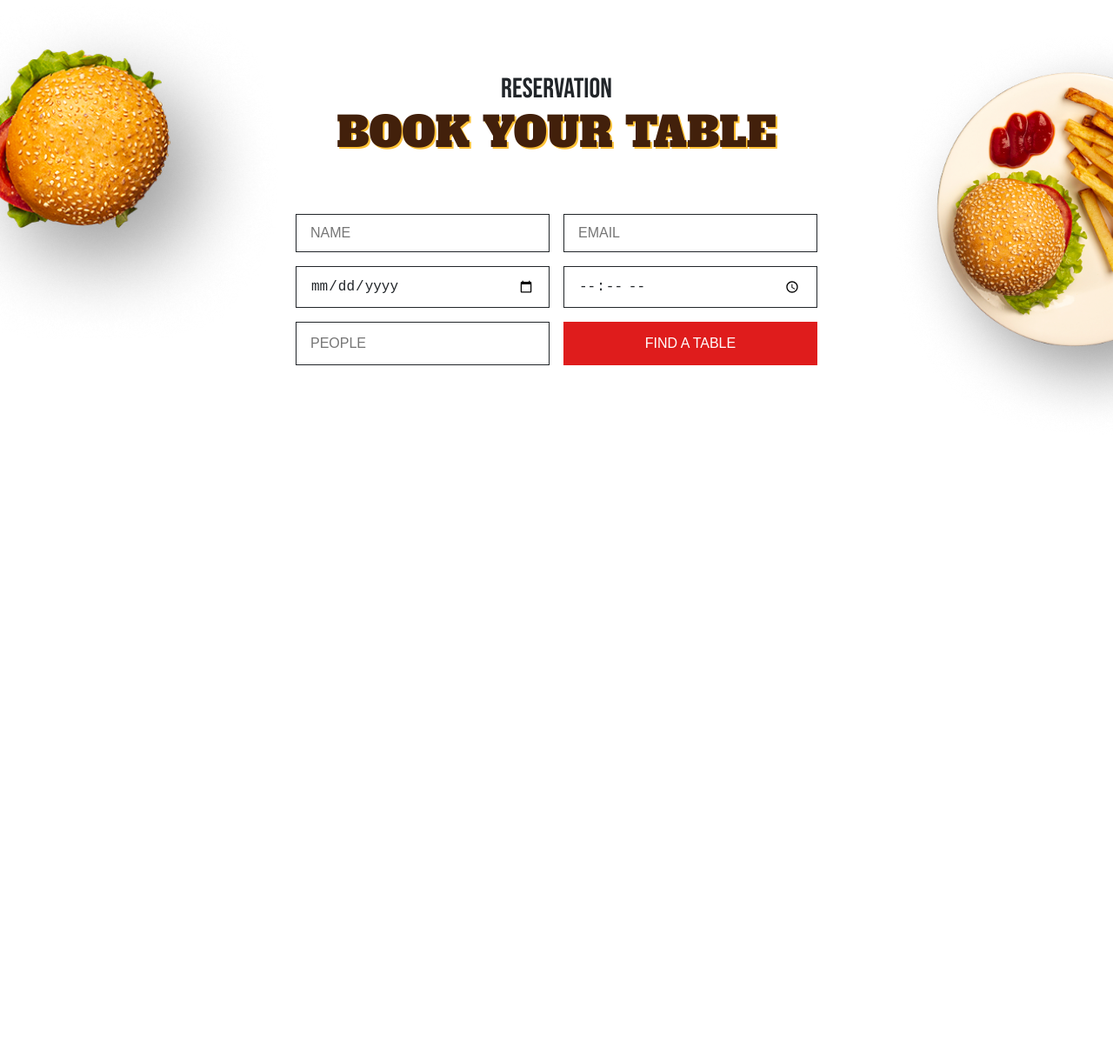
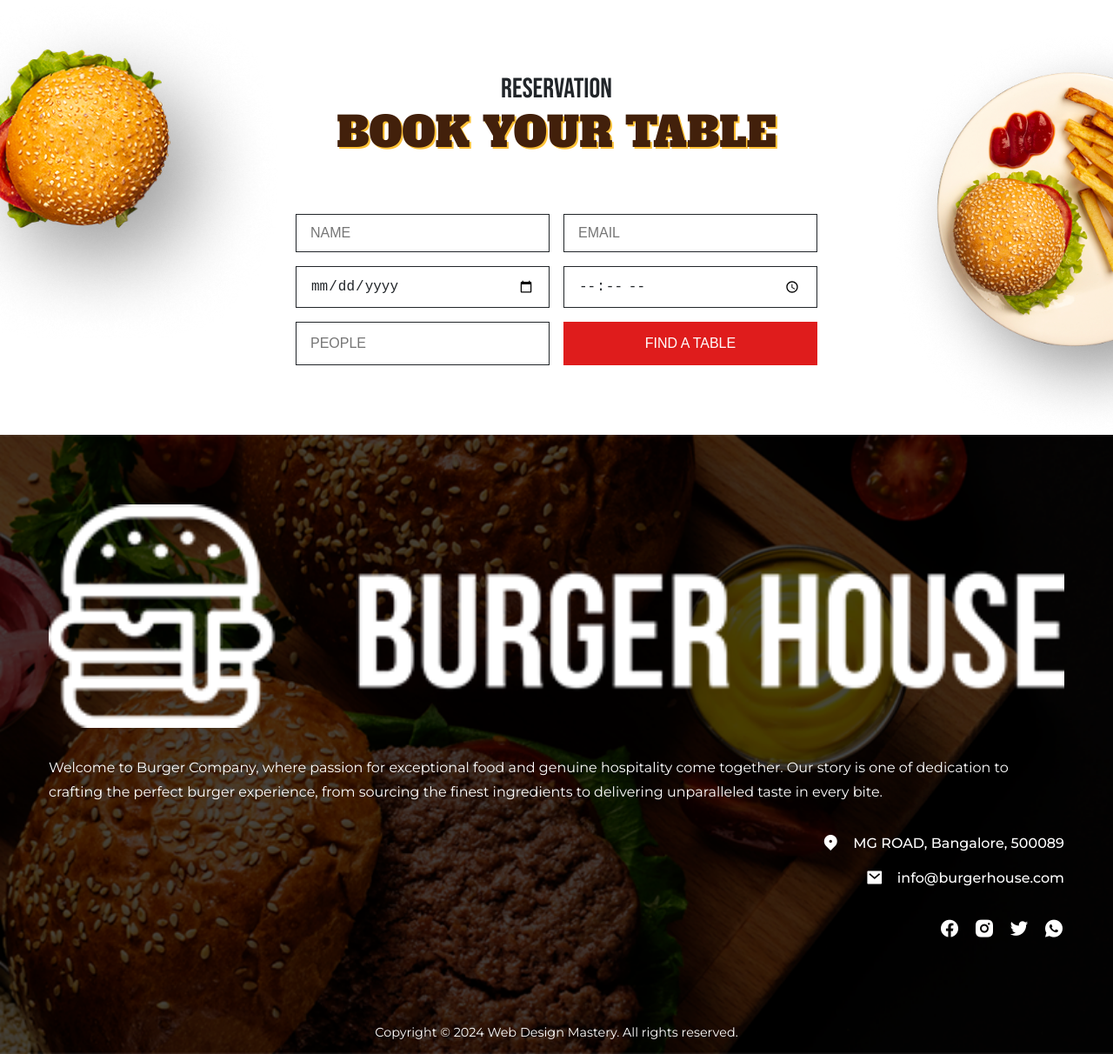
Before and after one commit to Hen0678/Burger_Restaurant, a plain HTML site: page index.html in a window 1280 px wide. Shown: the part 2741-3953 px from the top of the page at 87% size. Before the commit the page ends 3241 px from the top, so only its background shows below. Drawn offline with nearby package versions, Linux system fonts and the light colour scheme.

Commit message:
Added and styled footer

```diff
--- a/assets/css/styles.css
+++ b/assets/css/styles.css
@@ -351,6 +351,71 @@ nav {
     max-width: 400px;
 }
 
+.footer {
+    background-image: url(/assets/images/footer-bg.png);
+    background-position: center center;
+    background-size: cover;
+    background-repeat: no-repeat;
+}
+
+.footer__logo img {
+    max-width: 250px;
+}
+
+.footer__content {
+    margin-top: 2rem;
+    display: grid;
+    gap: 2rem;
+}
+
+.footer__content p {
+    font-weight: 5500;
+    color: var(--white);
+    line-height: 1.75rem;
+}
+
+.footer__links {
+    list-style: none;
+    display: grid;
+    gap: 1rem;
+}
+
+
+.footer__links li {
+    display: flex;
+    align-items: center;
+    gap: 1rem;
+    font-weight: 500;
+    color: var(--white);
+}
+
+.footer__links li span {
+    font-size: 1.25rem;
+}
+
+.footer__socials {
+    margin-top: 2rem;
+    display: flex;
+    align-items: center;
+    gap: 1rem;
+}
+
+.footer__socials a {
+    font-size: 1.5rem;
+    color: var(--white);
+}
+
+.footer__socials a:hover {
+    color: var(--secondary_color);
+}
+
+.footer__bar {
+    padding: 1rem;
+    font-size: 0.9rem;
+    color: var(--white);
+    text-align: center;
+}
+
 @media (width > 540px) {
     .banner__container {
         grid-template-columns: repeat(2, 1fr);
@@ -479,6 +544,18 @@ nav {
         bottom: 0;
         width: clamp(100px, 20vw, 250px);
     }
+
+    .footer__content {
+        grid-template-columns: repeat(2, 1)fr;
+    }
+
+    .footer__links li {
+        justify-content: flex-end;
+    }
+
+    .footer__socials {
+        justify-content: flex-end;
+    }
 }
 
 @media (width > 1024px) {
--- a/index.html
+++ b/index.html
@@ -144,6 +144,45 @@
 
     </section>
 
+    <footer class="footer">
+      <div class="section__container footer_container">
+        <div class="footer_logo">
+          <img src="assets/images/logo-white.png" alt="logo">
+        </div>
+        <div class="footer__content">
+          <p>
+            Welcome to Burger Company, where passion for exceptional food and
+            genuine hospitality come together. Our story is one of dedication to
+            crafting the perfect burger experience, from sourcing the finest
+            ingredients to delivering unparalleled taste in every bite.
+          </p>
+          <div>
+            <ul class="footer__links">
+              <li>
+                <span><i class="ri-map-pin-2-fill"></i></span>
+                MG ROAD, Bangalore, 500089
+              </li>
+
+              <li>
+                <span><i class="ri-mail-fill"></i></span>
+                info@burgerhouse.com
+              </li>
+
+            </ul>
+            <div class="footer__socials">
+              <a href="#"><i class="ri-facebook-circle-fill"></i></a>
+              <a href="#"><i class="ri-instagram-fill"></i></a>
+              <a href="#"><i class="ri-twitter-fill"></i></a>
+              <a href="#"><i class="ri-whatsapp-fill"></i></a>
+            </div>
+          </div>
+        </div>
+      </div>
+      <div class="footer__bar">
+        Copyright © 2024 Web Design Mastery. All rights reserved.
+      </div>
+    </footer>
+
     <script src="https://unpkg.com/scrollreveal"></script>
     <script src="main.js"></script>
   </body>
```
